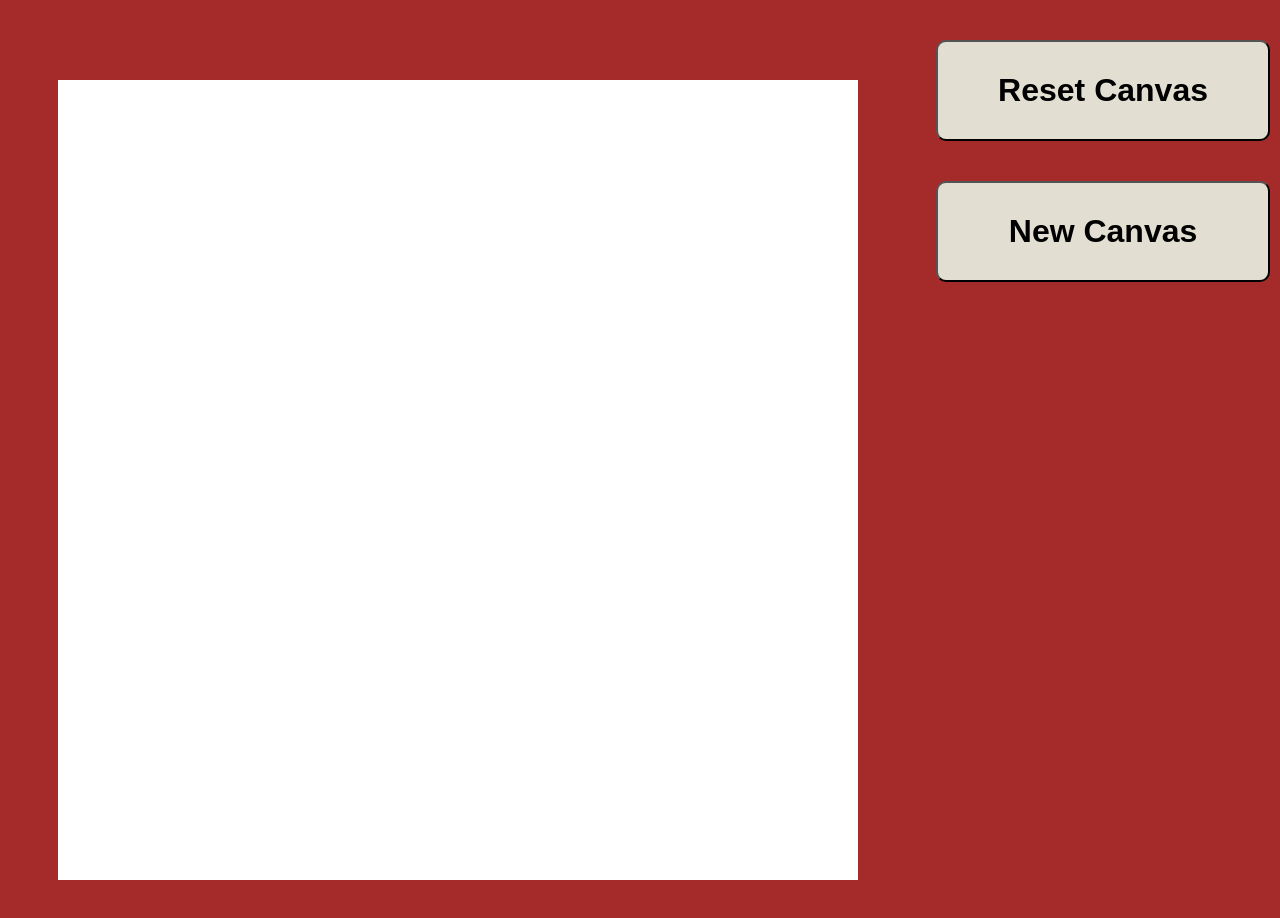
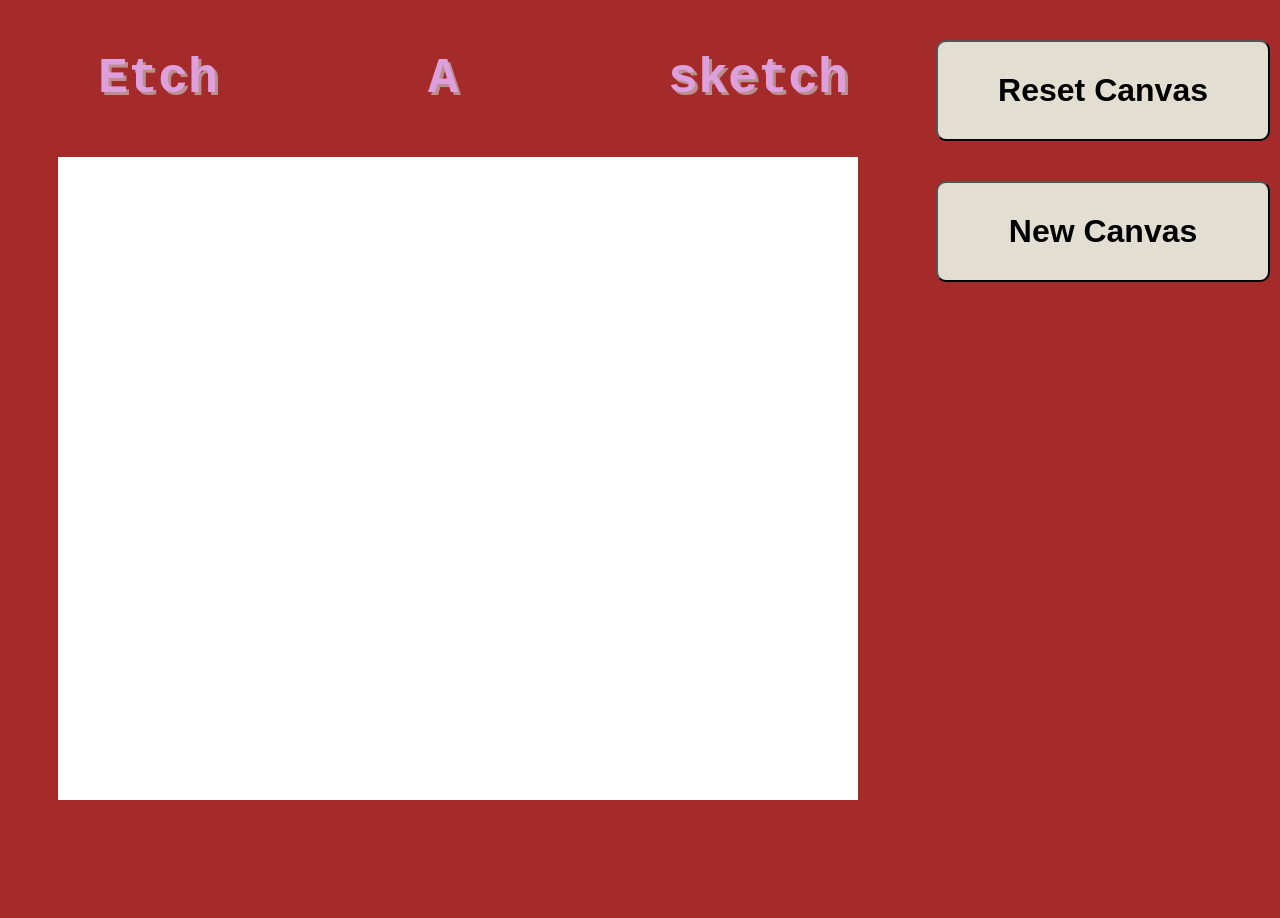
Before and after one commit to Arupyaa/Etch-a-sketch, a plain HTML site: page index.html in a window 1280 px wide. After the commit the page ends 800 px from the top, so only its background shows below. Drawn offline with Linux system fonts and the light colour scheme.

Commit message:
added hideous title

```diff
--- a/index.html
+++ b/index.html
@@ -9,7 +9,10 @@
 </head>
 
 <body>
-    <div id="canvas"></div>
+    <div id="canvas">
+    <h1><pre> Etch       A       sketch</pre></h1>
+
+    </div>
     <div id="button-container">
         <button id="reset">Reset Canvas</button>
         <button id="new-canvas">New Canvas</button>
--- a/style.css
+++ b/style.css
@@ -6,12 +6,20 @@ body {
 
 }
 
+h1{
+    text-align: center;
+    font-size: 50px;
+    color: plum;
+    text-shadow: 3px 3px rosybrown;
+    margin: 0;
+}
+
 #canvas {
     display: flex;
     flex-direction: column;
     width: 800px;
     height: 800px;
-    margin: 80px auto;
+    margin: 0px auto;
     flex: 0 1 auto;
 }
 
```
